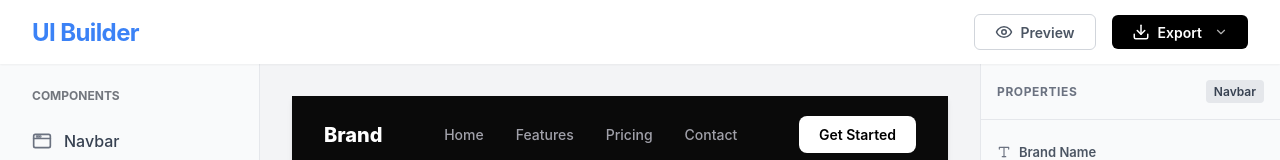
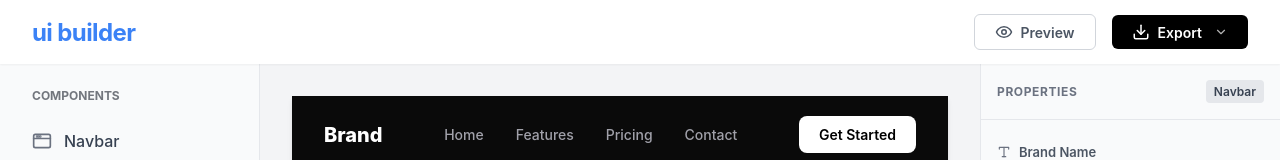
Before and after one commit to Anilbal/Ui-builder, a React (Vite) app: page / in a window 1280 px wide. Shown: the top 160 px of the page. Built offline with nearby package versions, Linux system fonts and the light colour scheme; a web font is replaced by a local one.

Commit message:
logo name change

```diff
--- a/src/components/elements/navbar/Navbar.tsx
+++ b/src/components/elements/navbar/Navbar.tsx
@@ -59,7 +59,7 @@ const Navbar: React.FC = () => {
 
   return (
     <NavbarContainer>
-      <Logo>UI Builder</Logo>
+      <Logo>ui builder</Logo>
       <ButtonGroup>
         <PreviewButton>
           <PreviewIcon />
```
